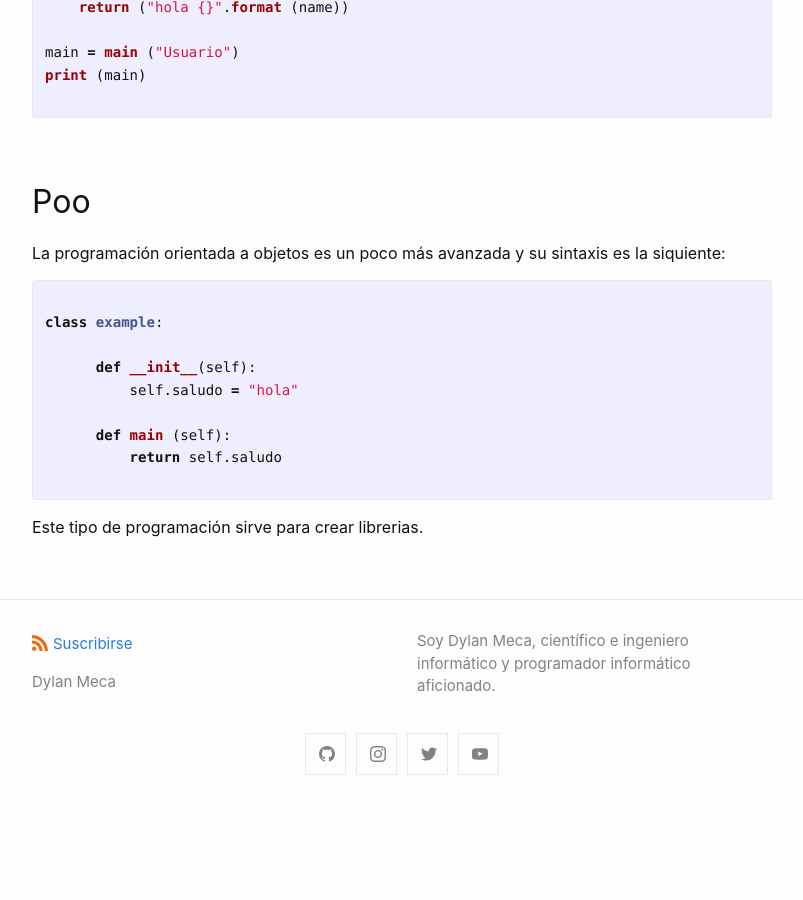
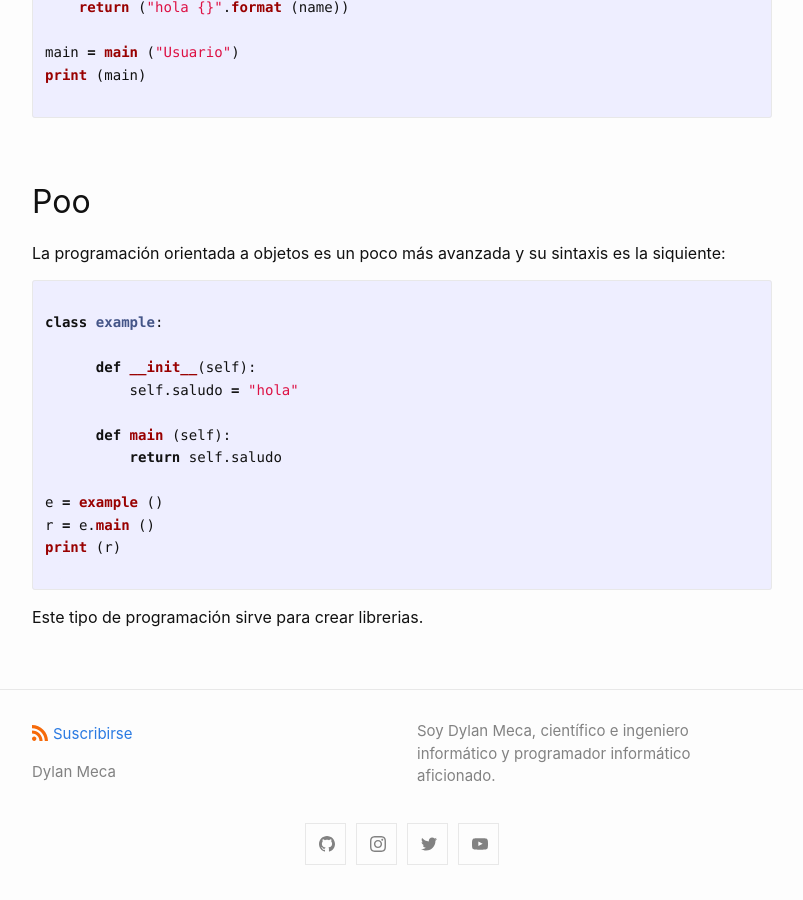
Before and after one commit to dylanmeca/dylanmeca.github.io, a Jekyll site: the page built from _posts/2021-06-07-Como-aprender-a-programar.md, in a window 1280 px wide and 900 px high, scrolled down 3255 px. Shown: the whole window, without its empty margins (238-1041 px from the left). Built offline with Jekyll 4.4.1, drawn with Linux system fonts in a browser that asks for light colours; a script that is not in the unit is left out; comment, search, counter and statistics services are not loaded; before the commit the page ends 4065 px from its top, so only the background shows below that.

Commit message:
Update 2021-06-07-Como-aprender-a-programar.md

````diff
--- a/_posts/2021-06-07-Como-aprender-a-programar.md
+++ b/_posts/2021-06-07-Como-aprender-a-programar.md
@@ -142,6 +142,10 @@ class example:
       def main (self):
           return self.saludo
 
+e = example ()
+r = e.main ()
+print (r)
+
 ```
 
 Este tipo de programación sirve para crear librerias.
````
